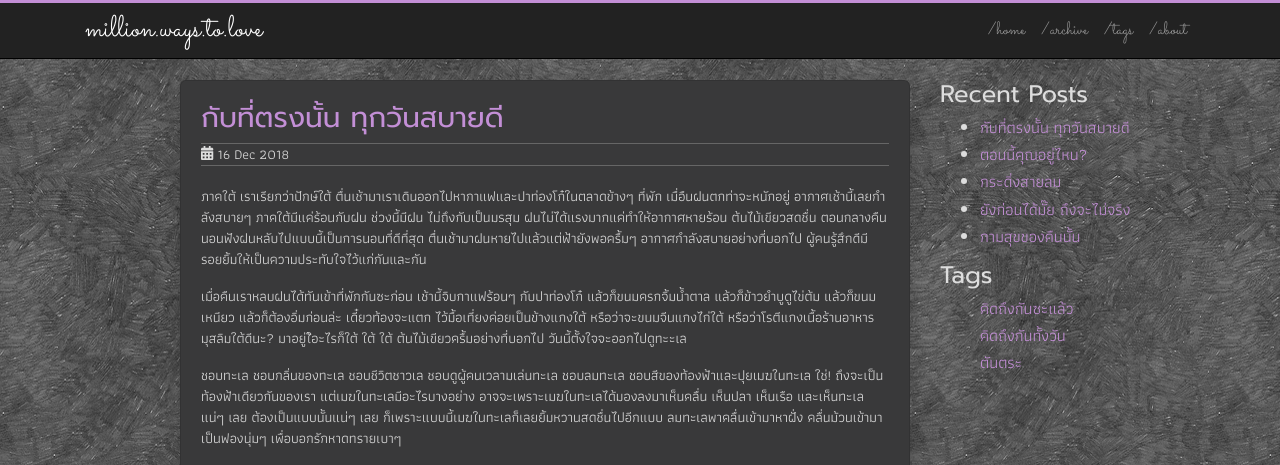
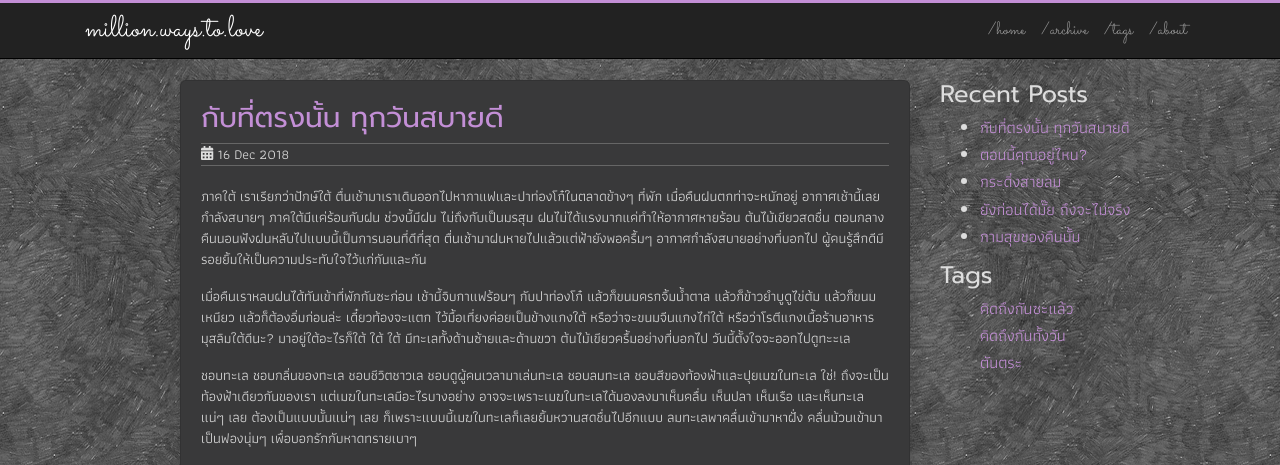
Before and after one commit to sdeehub/love, a Jekyll site: the page built from _posts/2018-12-16-they-are-all-good-there.md, in a window 1280 px wide and 1226 px high. Shown: the top 465 px of the window. Built offline with Jekyll 4.4.1, drawn with Linux system fonts in a browser that asks for light colours; comment, search, counter and statistics services are not loaded; some of the changed text lies outside the part shown; grey boxes are pictures that could not be loaded.

Commit message:
fix anddone

```diff
--- a/_posts/2018-12-16-they-are-all-good-there.md
+++ b/_posts/2018-12-16-they-are-all-good-there.md
@@ -6,14 +6,14 @@ tags:
 description: เช้านี้ถ้าพอมีเวลาให้คิดถึงกัน
 comments: true
 ---
-ภาคใต้ เราเรียกว่าปักษ์ใต้ ตื่นเช้ามาเราเดินออกไปหากาแฟและปาท่องโก๋ในตลาดข้างๆ ที่พัก เมื่อืนฝนตกท่าจะหนักอยู่ อากาศเช้านี้เลยกำลังสบายๆ ภาคใต้มีแค่ร้อนกับฝน ช่วงนี้มีฝน ไม่ถึงกับเป็นมรสุม ฝนไม่ได้แรงมากแค่ทำให้อากาศหายร้อน ต้นไม้เขียวสดชื่น ตอนกลางคืนนอนฟังฝนหลับไปแบบนี้เป็นการนอนที่ดีที่สุด ตื่นเช้ามาฝนหายไปแล้วแต่ฟ้ายังพอครื้มๆ อากาศกำลังสบายอย่างที่บอกไป ผู้คนรู้สึกดีมีรอยยิ้มให้เป็นความประทับใจไว้แก่กันและกัน
+ภาคใต้ เราเรียกว่าปักษ์ใต้ ตื่นเช้ามาเราเดินออกไปหากาแฟและปาท่องโก๋ในตลาดข้างๆ ที่พัก เมื่อคืนฝนตกท่าจะหนักอยู่ อากาศเช้านี้เลยกำลังสบายๆ ภาคใต้มีแค่ร้อนกับฝน ช่วงนี้มีฝน ไม่ถึงกับเป็นมรสุม ฝนไม่ได้แรงมากแค่ทำให้อากาศหายร้อน ต้นไม้เขียวสดชื่น ตอนกลางคืนนอนฟังฝนหลับไปแบบนี้เป็นการนอนที่ดีที่สุด ตื่นเช้ามาฝนหายไปแล้วแต่ฟ้ายังพอครื้มๆ อากาศกำลังสบายอย่างที่บอกไป ผู้คนรู้สึกดีมีรอยยิ้มให้เป็นความประทับใจไว้แก่กันและกัน
 
-เมื่อคืนเราหลบฝนได้ทันเข้าที่พักกันซะก่อน เช้านี้จิบกาแฟร้อนๆ กับปาท่องโก๋ แล้วก็ขนมครกจิ้มน้ำตาล แล้วก็ข้าวยำบูดูไข่ต้ม แล้วก็ขนมเหนียว แล้วก็ต้องอิ่มก่อนล่ะ เดี๋ยวท้องจะแตก ไว้มื้อเที่ยงค่อยเป็นข้างแกงใต้ หรือว่าจะขนมจีนแกงไก่ใต้ หรือว่าโรตีแกงเนื้อร้านอาหารมุสลิมใต้ดีนะ? มาอยู่ใ้อะไรก็ใต้ ใต้ ใต้ ต้นไม้เขียวครื้มอย่างที่บอกไป วันนี้ตั้งใจจะออกไปดูทะะเล
+เมื่อคืนเราหลบฝนได้ทันเข้าที่พักกันซะก่อน เช้านี้จิบกาแฟร้อนๆ กับปาท่องโก๋ แล้วก็ขนมครกจิ้มน้ำตาล แล้วก็ข้าวยำบูดูไข่ต้ม แล้วก็ขนมเหนียว แล้วก็ต้องอิ่มก่อนล่ะ เดี๋ยวท้องจะแตก ไว้มื้อเที่ยงค่อยเป็นข้างแกงใต้ หรือว่าจะขนมจีนแกงไก่ใต้ หรือว่าโรตีแกงเนื้อร้านอาหารมุสลิมใต้ดีนะ? มาอยู่ใต้อะไรก็ใต้ ใต้ ใต้ มีทะเลทั้งด้านซ้ายและด้านขวา ต้นไม้เขียวครื้มอย่างที่บอกไป วันนี้ตั้งใจจะออกไปดูทะะเล
 
-ชอบทะเล ชอบกลิ่นของทะเล ชอบชีวิตชาวเล ชอบดูผู้คนเวลามเล่นทะเล ชอบลมทะเล ชอบสีของท้องฟ้าและปุยเมฆในทะเล ใช่! ถึงจะเป็นท้องฟ้าเดียวกันของเรา แต่เมฆในทะเลมีอะไรบางอย่าง อาจจะเพราะเมฆในทะเลได้มองลงมาเห็นคลื่น เห็นปลา เห็นเรือ และเห็นทะเล แน่ๆ เลย ต้องเป็นแบบนั้นแน่ๆ เลย ก็เพราะแบบนี้เมฆในทะเลก็เลยยิ้มหวานสดชื่นไปอีกแบบ ลมทะเลพาคลื่นเข้ามาหาฝั่ง คลื่นม้วนเข้ามาเป็นฟองนุ่มๆ เพื่อบอกรักหาดทรายเบาๆ
+ชอบทะเล ชอบกลิ่นของทะเล ชอบชีวิตชาวเล ชอบดูผู้คนเวลามาเล่นทะเล ชอบลมทะเล ชอบสีของท้องฟ้าและปุยเมฆในทะเล ใช่! ถึงจะเป็นท้องฟ้าเดียวกันของเรา แต่เมฆในทะเลมีอะไรบางอย่าง อาจจะเพราะเมฆในทะเลได้มองลงมาเห็นคลื่น เห็นปลา เห็นเรือ และเห็นทะเล แน่ๆ เลย ต้องเป็นแบบนั้นแน่ๆ เลย ก็เพราะแบบนี้เมฆในทะเลก็เลยยิ้มหวานสดชื่นไปอีกแบบ ลมทะเลพาคลื่นเข้ามาหาฝั่ง คลื่นม้วนเข้ามาเป็นฟองนุ่มๆ เพื่อบอกรักกับหาดทรายเบาๆ
 
 <div style="position:relative;width:100%;height:0;padding-bottom:56.25%;">
 <iframe style="width:100%;height:100%;position:absolute;top:0;left:0;" src="https://www.youtube.com/embed/OtB5-d1BfdE" frameborder="0" allow="autoplay; encrypted-media" allowfullscreen>
 </iframe>
 </div>
-<br />บอกรักกันทุกวัน ทุกคืน ทุกเวลา แถมมีปูลมตัวเล็กๆ คอยโผล่ขึ้นมาบอกว่า <i class="fa fa-heart" style="color:#C38FD6"></i> "I do!"
+<br />บอกรักกันทุกวัน ทุกคืน ทุกเวลา แถมมีปูลมตัวเล็กๆ คอยโผล่ขึ้นมาคอรัสว่า <i class="fa fa-heart" style="color:#C38FD6"></i> "I do!"
```
